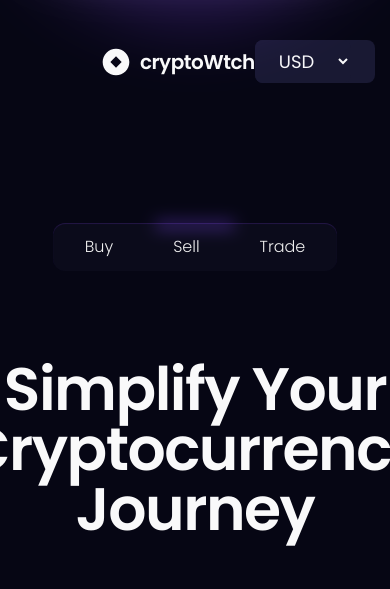
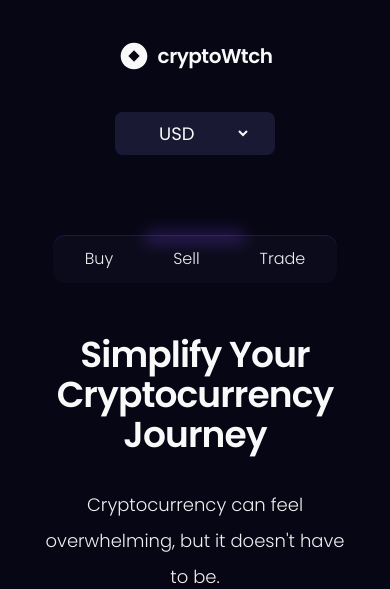
Before and after one commit to ArijiS/cryptowatch, a React (Vite) app: page / in a window 390 px wide. Shown: the top 589 px of the page. Built offline with nearby package versions, Linux system fonts and the light colour scheme; no server answers.

Commit message:
responsiveness WIP

```diff
--- a/src/components/Home.jsx
+++ b/src/components/Home.jsx
@@ -112,18 +112,18 @@ const Home = () => {
     }
 
   return (
-    <section className="max-w-360 px-25 py-25 mx-auto">
+    <section className="max-w-360 max-sm:p-10 sm:p-12 md:p-16 lg:p-20 xl:p-25 mx-auto">
 
-      <div className="flex flex-col items-center gap-y-12">
+      <div className="flex flex-col items-center max-sm:gap-y-8 sm:gap-y-12">
 
-        <div className="relative flex justify-center gap-x-15 mb-10 bg-primary-100/25 px-8 py-3 rounded-xl font-light text-primary-75 inset-shadow-accent-50/20 inset-shadow-xs">
-          <div className="absolute -top-0.5 h-2 w-20 rounded-full blur-sm bg-accent-50/40 mix-blend-plus-lighter"/>
+        <div className="relative flex justify-center gap-x-15 max-sm:mb-5 sm:mb-10 bg-primary-100/25 px-8 py-3 rounded-xl font-light text-primary-75 inset-shadow-accent-50/20 inset-shadow-xs">
+          <div className="absolute -top-0.5 h-2 w-25 rounded-full blur-sm bg-accent-50/40 mix-blend-plus-lighter"/>
           <p>Buy</p>
           <p>Sell</p>
           <p>Trade</p>
         </div>
 
-        <h1 className="text-6xl text-center font-semibold tracking-tight">Simplify Your Cryptocurrency Journey</h1>
+        <h1 className="text-4xl lg:text-5xl xl:text-6xl/normal text-center font-semibold tracking-tight">Simplify Your Cryptocurrency Journey</h1>
 
         <p className="text-center text-lg/9 font-light max-w-150 text-primary-75">Cryptocurrency can feel overwhelming, but it doesn't have to be.<br/>Track prices, explore coins, with our easy-to-use dashboard.</p>
 
--- a/src/components/Navigation.jsx
+++ b/src/components/Navigation.jsx
@@ -51,7 +51,7 @@ const Navigation = () => {
   }
 
   return (
-    <nav className="relative flex justify-between items-center max-w-360 py-10 px-25 m-auto">
+    <nav className="relative flex max-sm:flex-col max-sm:gap-y-10 max-sm:items-center flex-row justify-between items-center max-w-360 py-10 px-10 sm:px-12 md:px-16 lg:px-20 xl:px-25 m-auto">
 
         <div className="absolute h-50 -top-[190%] left-0 right-0 opacity-40 blur-xl rounded-full bg-white mix-blend-plus-lighter" ></div>
 
@@ -62,7 +62,7 @@ const Navigation = () => {
         <div className="bg-primary-100 rounded-lg pr-4">
           <select
           id="currencySelect"
-          className="rounded-lg bg-primary-100 text-lg px-5 py-2 mr-2 focus:outline-none cursor-pointer"
+          className="rounded-lg bg-primary-100 text-lg max-sm:px-10 sm:px-5 py-2 mr-2 focus:outline-none cursor-pointer"
           onChange={handleCurrency}
           >
             <option value="usd">USD</option>
```
